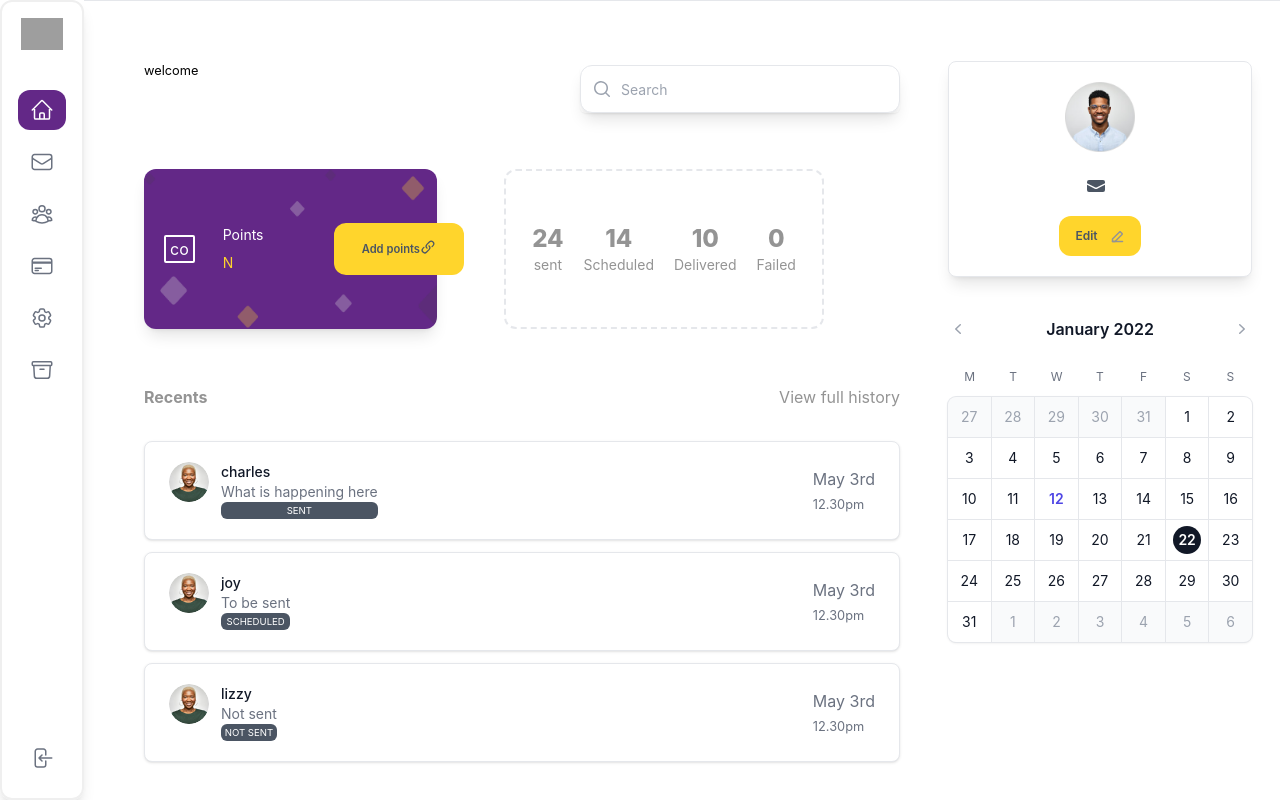
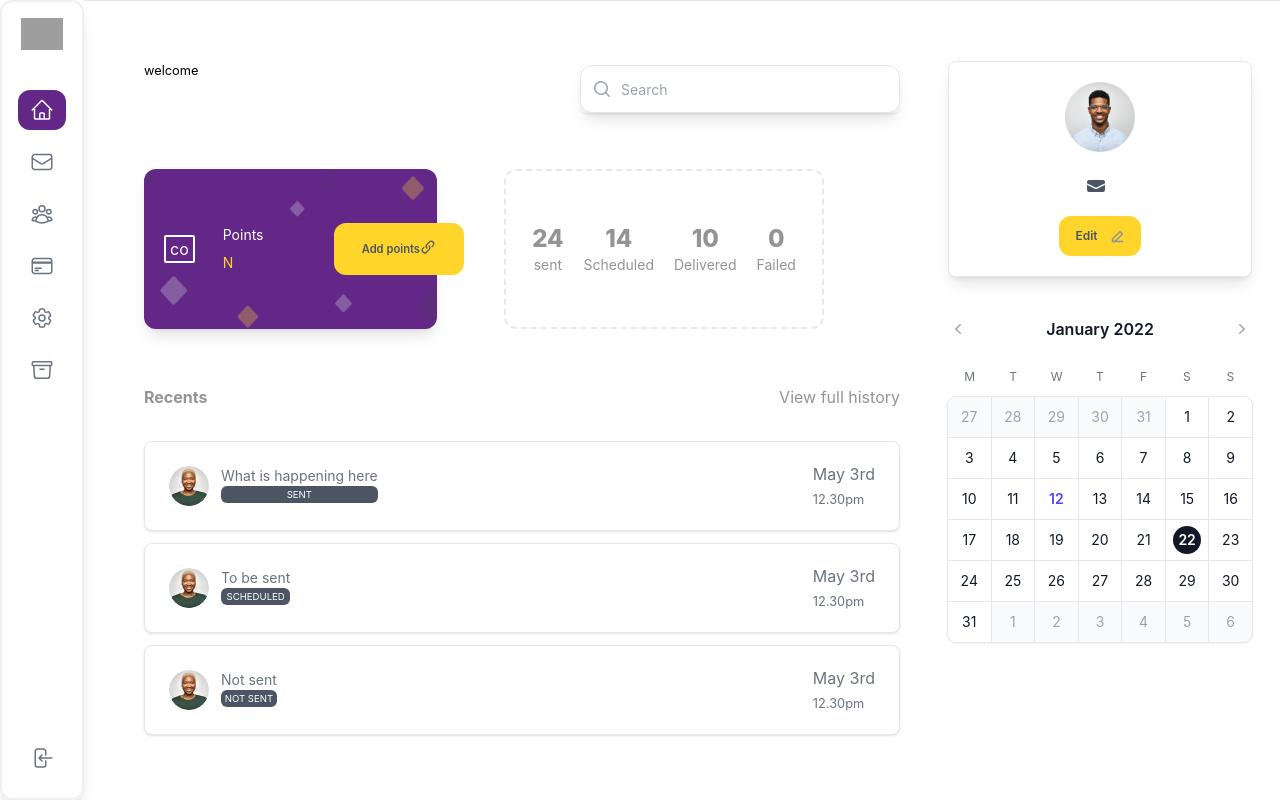
Before and after one commit to kingdanie/intime, a Next.js app: page / in a window 1280 px wide. Built offline with nearby package versions, Linux system fonts and the light colour scheme; grey boxes are pictures that could not be loaded.

Commit message:
comment out message receipient in msgcard

```diff
--- a/components/MsgCard.tsx
+++ b/components/MsgCard.tsx
@@ -16,7 +16,7 @@ export default function MsgCard({ message }: {message: Message}) {
           <div className="min-w-0 flex-1">
             <a href="#" className="focus:outline-none">
               <span className="absolute inset-0" aria-hidden="true" />
-              <p className="text-sm font-medium text-gray-900">{message.recipient?.name}</p>
+              {/* <p className="text-sm font-medium text-gray-900">{message.recipient?.name}</p> */}
               <p className="truncate text-sm text-gray-500">{message.message}</p>
               <div className="bg-gray-600 rounded-md text-white text-xs text-center ">
                 <span></span>
```
